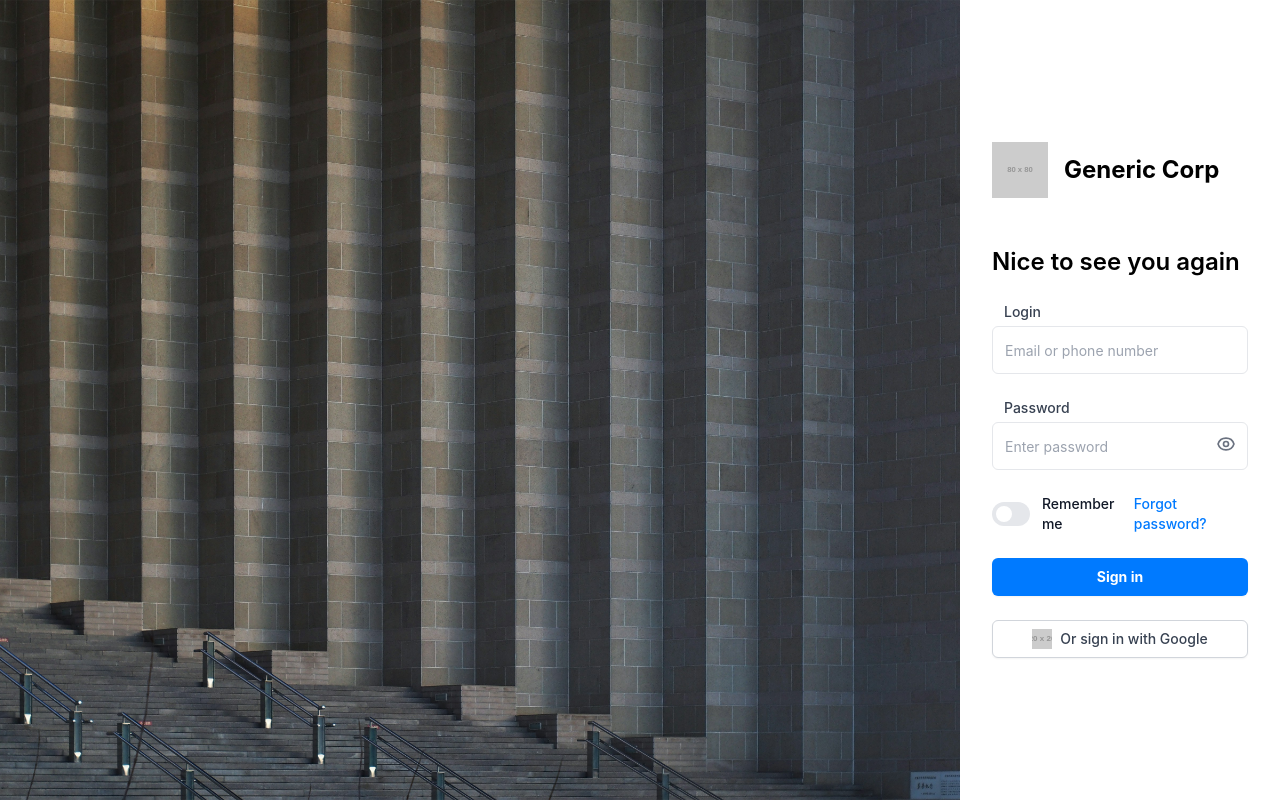
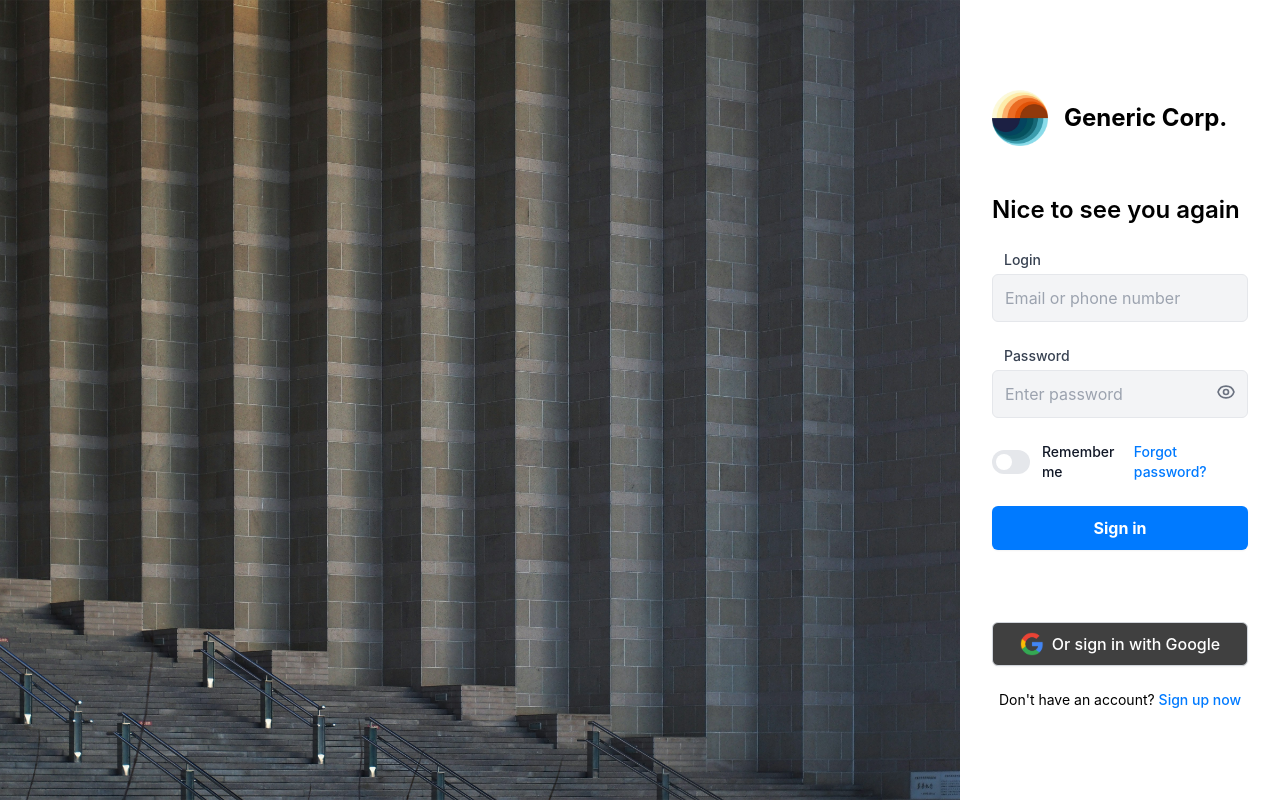
Before and after one commit to VitorCdSouza/camisetas-roma, a React (Create React App) app: page / in a window 1280 px wide. Built offline with nearby package versions, Linux system fonts and the light colour scheme; the HTML template or start-up script is replaced by a standard one.

Commit message:
small improvements on images and general colors

```diff
--- a/src/components/Login.js
+++ b/src/components/Login.js
@@ -1,6 +1,8 @@
 import { useState } from "react";
 import Input from "./form/Input";
 import Toggle from "./form/Toggle"
+import logo from "../assets/Colorful_Sunset-removebg-preview.png"
+import googleLogo from "../assets/favpng_google-logo-google-search-icon.png"
 
 const Login = () => {
     const [rememberMe, setRememberMe] = useState(false);
@@ -9,8 +11,8 @@ const Login = () => {
         <div className="w-full max-w-md p-8 space-y-6">
             {/* logo and brand name */}
             <div className="flex justify-start">
-                <img src="https://via.placeholder.com/80" alt="Logo" className="mb-6 size-14" />
-                <h1 className="ms-4 mt-3 font-bold text-2xl">Generic Corp</h1>
+                <img src={logo} alt="Logo" className="mb-6 size-14" />
+                <h1 className="ms-4 mt-3 font-bold text-2xl">Generic Corp.</h1>
             </div>
 
             {/* welcome message */}
@@ -18,10 +20,11 @@ const Login = () => {
 
             {/* login form it self */}
             <form className="mt-8 space-y-6">
+
+                {/* login fields */}
                 <Input
                     title="Login"
                     type="email"
-                    className=""
                     name="email"
                     autoComplete="email-new"
                     placeholder="Email or phone number"
@@ -30,12 +33,12 @@ const Login = () => {
                 <Input
                     title="Password"
                     type="password"
-                    className=""
                     name="password"
                     autoComplete="password-new"
                     placeholder="Enter password"
                 />
 
+                {/* remember me toggle and "forgot password?" */}
                 <div className="flex items-center justify-between">
                     <Toggle
                         label="Remember me"
@@ -43,28 +46,40 @@ const Login = () => {
                         onChange={() => setRememberMe(!rememberMe)}
                     />
                     <div className="text-sm">
+                        {/* eslint-disable-next-line jsx-a11y/anchor-is-valid */}
                         <a href="#" className="font-medium text-[#007aff] hover:text-[#007aff]">
                             Forgot password?
                         </a>
                     </div>
                 </div>
 
+                {/* sign in button */}
                 <input
-                    type="submit"
-                    className="w-full flex justify-center py-2 px-4 border border-transparent rounded-md shadow-sm text-sm font-bold text-white bg-[#007aff] hover:bg-[#007aff] focus:outline-none focus:ring-2 focus:ring-offset-2 focus:ring-[#007aff]"
+                    type="button"
+                    className="h-11 w-full flex justify-center py-2 px-4 border border-transparent rounded-md shadow-sm text-base font-bold text-white bg-[#007aff] hover:bg-[#257fe0de] focus:outline-none focus:ring-2 focus:ring-offset-2 focus:ring-[#007aff]"
                     value="Sign in"
                 />
+            </form>
 
-                <div className="mt-4">
+            {/* sign in with google button */}
+            <div>
                 <button
                     type="button"
-                        className="w-full inline-flex items-center justify-center py-2 px-4 border border-gray-300 rounded-md shadow-sm text-sm font-medium text-gray-700 bg-white hover:bg-gray-50"
+                    className="h-11 mt-12 w-full inline-flex items-center justify-center py-2 px-4 border border-gray-300 rounded-md shadow-sm text-base font-medium text-white bg-neutral-700 hover:bg-gray-50"
                 >
-                        <img src="https://via.placeholder.com/20" alt="Google Icon" className="mr-2" />
+                    <img src={googleLogo} alt="Google Icon" className="mr-2 size-6" />
                     Or sign in with Google
                 </button>
             </div>
-            </form>
+
+            {/* create account text */}
+            <div className="text-center text-sm">
+                <p>
+                    {/* eslint-disable-next-line jsx-a11y/anchor-is-valid */}
+                    Don't have an account? <a href="#" className="font-medium text-[#007aff] hover:text-[#0062cc]">Sign up now</a>
+                </p>
+            </div>
+
         </div>
     );
 };
--- a/src/components/form/Input.js
+++ b/src/components/form/Input.js
@@ -11,12 +11,16 @@ const Input = (props) => {
 
   return (
     <div className="relative">
+
+      {/* input label */}
       <label htmlFor={props.name} className="ms-3 block text-sm font-medium text-gray-700">
         {props.title}
       </label>
+
+      {/* input props */}
       <input
         type={props.type === "password" && showPassword ? "text" : props.type}
-        className={props.className + " mt-1 w-full h-12 px-3 py-2 border rounded-md sm:text-sm"}
+        className={props.className + " mt-1 w-full h-12 px-3 py-2 border rounded-md sm:text-base focus:outline-none bg-gray-100"}
         id={props.name}
         name={props.name}
         placeholder={props.placeholder}
@@ -25,6 +29,7 @@ const Input = (props) => {
         value={props.value}
       />
 
+      {/* input password logic */}
       {props.type === "password" && (
         <div
           className="absolute inset-y-0 right-0 pr-3 flex items-center cursor-pointer"
@@ -37,6 +42,7 @@ const Input = (props) => {
           )}
         </div>
       )}
+
     </div>
   );
 };
--- a/src/components/form/Toggle.js
+++ b/src/components/form/Toggle.js
@@ -1,6 +1,8 @@
 const Toggle = ({ label, checked, onChange }) => {
     return (
       <label className="flex items-center cursor-pointer">
+
+        {/* checkbox used for toggle and it's props */}
         <input
           type="checkbox"
           checked={checked}
@@ -8,12 +10,14 @@ const Toggle = ({ label, checked, onChange }) => {
           className="sr-only"
         />
 
+        {/* transition and small transition */}
         <div className={`relative w-10 h-6 bg-gray-200 rounded-full transition duration-300 ${checked ? "bg-[#007aff]" : ""}`}>
           <div
             className={`absolute top-1 left-1 w-4 h-4 bg-white rounded-full transition-transform duration-300 transform ${checked ? "translate-x-4" : ""}`}
           ></div>
         </div>
 
+        {/* implementing label if any */}
         {label && <span className="ml-3 text-sm font-medium text-gray-900">{label}</span>}
       </label>
     );
```
Also changed, not shown: src/assets/Colorful_Sunset-removebg-preview.png (added), src/assets/favpng_google-logo-google-search-icon.png (added). Lines whose indentation alone changed are shown as unchanged.
